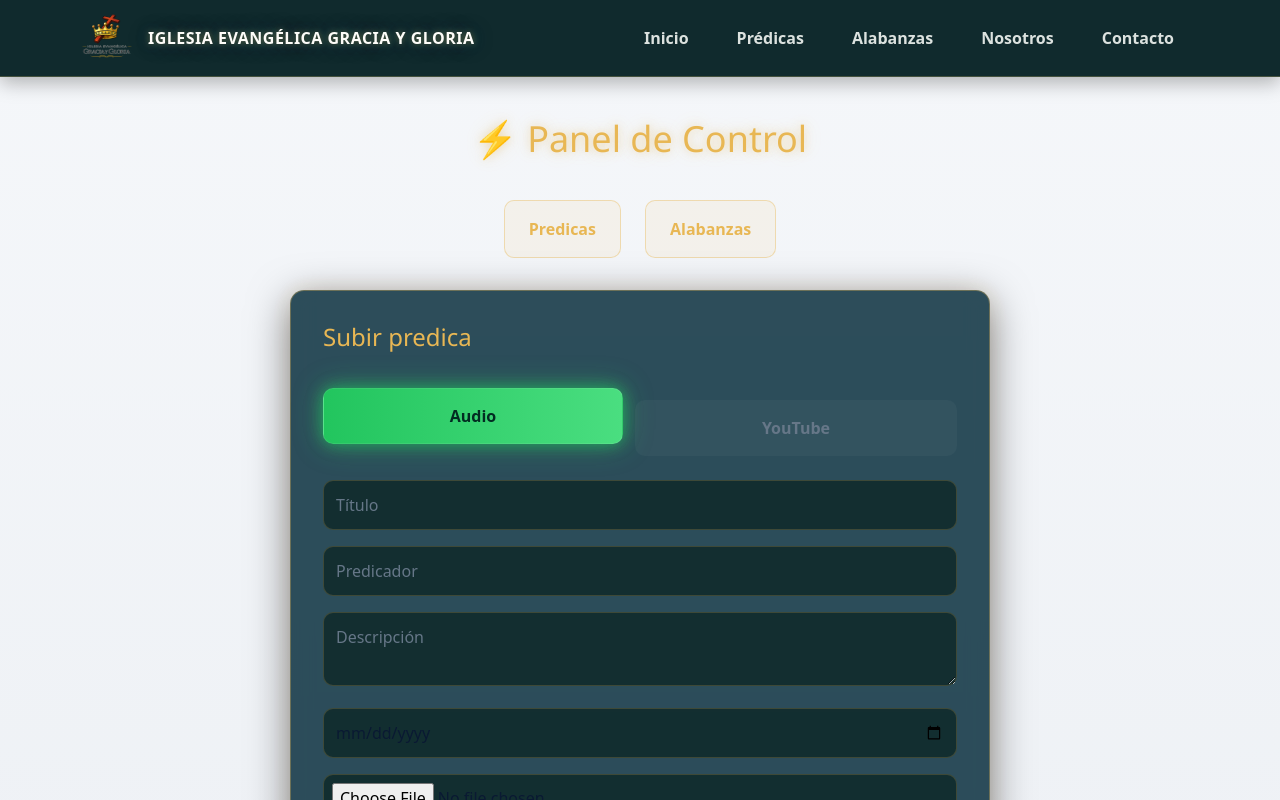
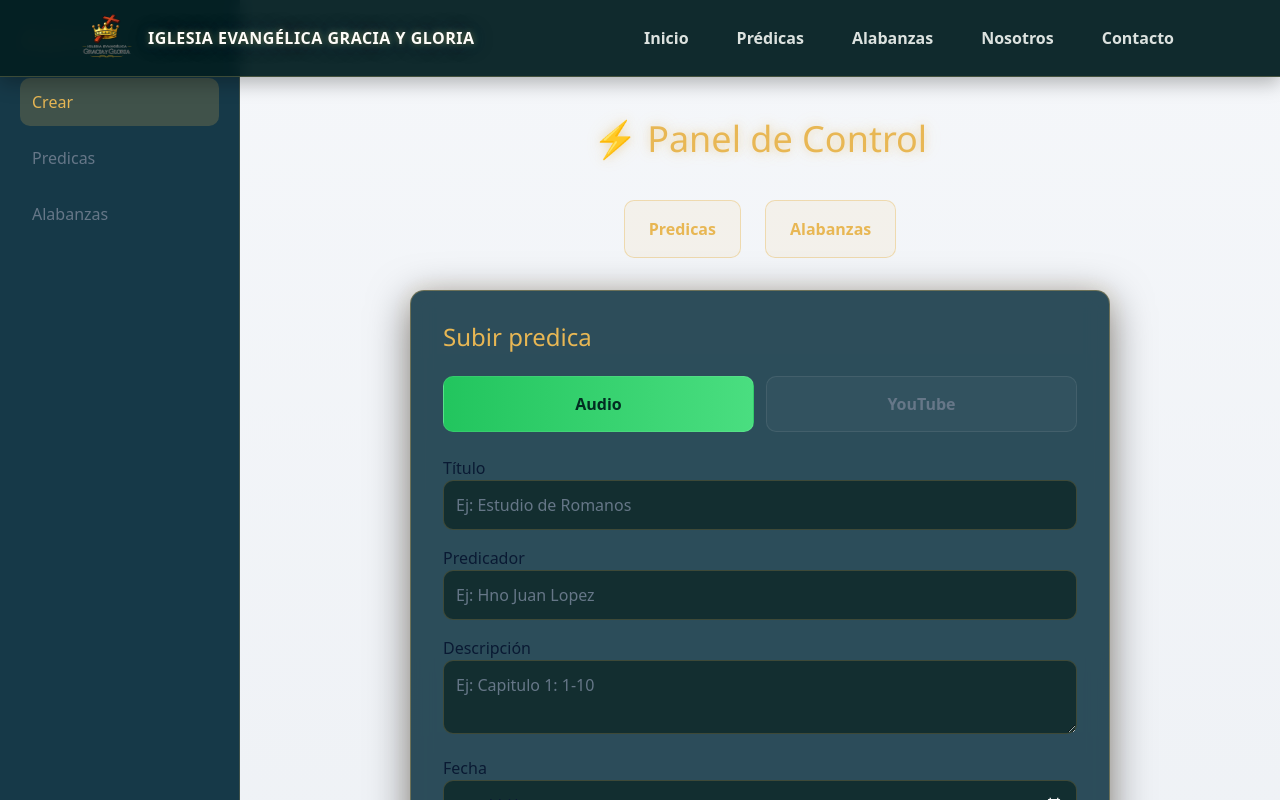
Before and after one commit to darobits/proyecto-iglesia, a Next.js app: page /admin in a window 1280 px wide. Both pictures are taken after a click on the button "Predicas". Shown: the top 800 px of the page. Built offline with nearby package versions, Linux system fonts and the light colour scheme; no server answers.

Commit message:
mejora del form de admin, botones

```diff
--- /dev/null
+++ b/src/app/admin/alabanzas/page.tsx
@@ -0,0 +1,5 @@
+import Listado from "@/components/admin/Listado"
+
+export default function AlabanzasPage() {
+  return <Listado tabla="alabanzas" />
+}
--- a/src/app/admin/page.tsx
+++ b/src/app/admin/page.tsx
@@ -2,8 +2,11 @@
 
 import { useState } from "react"
 import { supabase } from "@/lib/supabase"
+import { useRouter } from "next/navigation"
 
 export default function AdminPage() {
+
+  const router = useRouter()
 
   const [tipo, setTipo] = useState<"predica" | "alabanza" | null>(null)
   const [modo, setModo] = useState<"audio" | "youtube">("audio")
@@ -15,6 +18,13 @@ export default function AdminPage() {
   const [file, setFile] = useState<File | null>(null)
   const [youtubeUrl, setYoutubeUrl] = useState("")
   const [loading, setLoading] = useState(false)
+
+  const isFormValid =
+    titulo &&
+    autor &&
+    descripcion &&
+    fecha &&
+    (modo === "audio" ? file : youtubeUrl)
 
   const resetForm = () => {
     setTitulo("")
@@ -29,8 +39,8 @@ export default function AdminPage() {
 
     if (!tipo) return alert("Seleccioná tipo")
 
-    if (!titulo || !autor || !fecha) {
-      return alert("Completá los campos obligatorios")
+    if (!isFormValid) {
+      return alert("Completá todos los campos obligatorios")
     }
 
     setLoading(true)
@@ -38,22 +48,14 @@ export default function AdminPage() {
     try {
       let audioUrl: string | null = null
 
-      // ========================
-      // AUDIO
-      // ========================
       if (modo === "audio") {
 
-        if (!file) {
-          setLoading(false)
-          return alert("Falta archivo")
-        }
-
         const bucket = tipo === "predica" ? "predicas" : "alabanzas"
-        const fileName = `${Date.now()}-${file.name}`
+        const fileName = `${Date.now()}-${file!.name}`
 
         const { error: uploadError } = await supabase.storage
           .from(bucket)
-          .upload(fileName, file)
+          .upload(fileName, file!)
 
         if (uploadError) {
           setLoading(false)
@@ -67,9 +69,6 @@ export default function AdminPage() {
         audioUrl = data.publicUrl
       }
 
-      // ========================
-      // INSERT DB
-      // ========================
       const table = tipo === "predica" ? "predicas" : "alabanzas"
 
       const payload = {
@@ -102,32 +101,48 @@ export default function AdminPage() {
   }
 
   return (
+    <div style={{ display: "flex" }}>
+
+      {/* 🔥 SIDEBAR */}
+      <aside className="sidebar">
+
+        <h2 className="sidebar-title">Admin</h2>
+
+        <div className="sidebar-item active">Crear</div>
+
+        <div
+          className="sidebar-item"
+          onClick={() => router.push("/admin/predicas")}
+        >
+          Predicas
+        </div>
+
+        <div
+          className="sidebar-item"
+          onClick={() => router.push("/admin/alabanzas")}
+        >
+          Alabanzas
+        </div>
+
+      </aside>
+
+      {/* 🔥 CONTENIDO */}
+      <main style={{ marginLeft: 240, width: "100%" }}>
+
         <div className="admin-container">
 
           <h1 className="admin-title">⚡ Panel de Control</h1>
 
-      {/* SELECTOR */}
           <div className="admin-section">
-
-        <button onClick={() => setTipo("predica")}>
-          Predicas
-        </button>
-
-        <button onClick={() => setTipo("alabanza")}>
-          Alabanzas
-        </button>
-
+            <button onClick={() => setTipo("predica")}>Predicas</button>
+            <button onClick={() => setTipo("alabanza")}>Alabanzas</button>
           </div>
 
-      {/* FORM */}
           {tipo && (
             <div className="admin-card">
 
               <h3>Subir {tipo}</h3>
 
-          {/* =========================
-              TOGGLE LIMPIO Y CORRECTO
-          ========================= */}
               <div className="admin-toggle">
 
                 <button
@@ -148,53 +163,61 @@ export default function AdminPage() {
 
               </div>
 
-          {/* INPUTS */}
-
+              {/* FORM */}
+              <label>Título</label>
               <input
-            placeholder="Título"
+                placeholder="Ej: Estudio de Romanos"
                 value={titulo}
                 onChange={e => setTitulo(e.target.value)}
               />
 
+              <label>{tipo === "predica" ? "Predicador" : "Autor"}</label>
               <input
-            placeholder={tipo === "predica" ? "Predicador" : "Autor"}
+                placeholder="Ej: Hno Juan Lopez"
                 value={autor}
                 onChange={e => setAutor(e.target.value)}
               />
 
+              <label>Descripción</label>
               <textarea
-            placeholder="Descripción"
+                placeholder="Ej: Capitulo 1: 1-10"
                 value={descripcion}
                 onChange={e => setDescripcion(e.target.value)}
               />
 
+              <label>Fecha</label>
               <input
                 type="date"
                 value={fecha}
                 onChange={e => setFecha(e.target.value)}
+                className="date-input"
               />
 
-          {/* AUDIO */}
               {modo === "audio" && (
+                <>
+                  <label>Seleccionar archivo</label>
                   <input
                     type="file"
                     onChange={e => setFile(e.target.files?.[0] || null)}
                   />
+                </>
               )}
 
-          {/* YOUTUBE */}
               {modo === "youtube" && (
+                <>
+                  <label>URL YouTube</label>
                   <input
-              placeholder="URL YouTube"
+                    placeholder="https://youtube.com/..."
                     value={youtubeUrl}
                     onChange={e => setYoutubeUrl(e.target.value)}
                   />
+                </>
               )}
 
-          {/* BOTON */}
               <button
+                className="admin-submit-btn"
                 onClick={handleUpload}
-            disabled={loading}
+                disabled={!isFormValid || loading}
               >
                 {loading ? "Subiendo..." : "Subir"}
               </button>
@@ -203,5 +226,9 @@ export default function AdminPage() {
           )}
 
         </div>
+
+      </main>
+
+    </div>
   )
 }
--- /dev/null
+++ b/src/app/admin/predicas/page.tsx
@@ -0,0 +1,5 @@
+import Listado from "@/components/admin/Listado"
+
+export default function PredicasPage() {
+  return <Listado tabla="predicas" />
+}
--- a/src/app/globals.css
+++ b/src/app/globals.css
@@ -1048,16 +1048,16 @@ color:#6B7280;
 ========================= */
 
 .admin-toggle {
-  display: flex;
+  display: grid; /* 🔥 CAMBIO CLAVE */
+  grid-template-columns: 1fr 1fr;
   gap: 12px;
   margin-bottom: var(--spacing-md);
-  align-items: center;
 }
 
-/* BOTONES BASE */
+/* BOTONES */
 .toggle-btn {
-  flex: 1;
   height: 56px;
+  width: 100%;
 
   display: flex;
   align-items: center;
@@ -1079,17 +1079,19 @@ color:#6B7280;
   transition: all 0.25s ease;
 
   box-shadow: none !important;
-  transform: none !important; /* 🔥 evita saltos */
+  transform: none !important;
+
+  box-sizing: border-box; /* 🔥 clave */
 }
 
-/* ESTADO INACTIVO FORZADO */
+/* INACTIVO */
 .toggle-btn:not(.active) {
   background: rgba(255,255,255,0.03) !important;
   color: var(--text-muted) !important;
-  box-shadow: none !important;
+
 }
 
-/* HOVER (SIN MOVER ALTURA) */
+/* HOVER */
 .toggle-btn:hover {
   background: rgba(255,255,255,0.06) !important;
   color: var(--text-soft) !important;
@@ -1101,8 +1103,8 @@ color:#6B7280;
   color: #022c22 !important;
 
   box-shadow:
-    0 0 15px rgba(34,197,94,0.7),
-    0 0 30px rgba(34,197,94,0.4) !important;
+    0 0 12px rgba(34,197,94,0.6),
+    0 0 24px rgba(34,197,94,0.3); /* 🔥 bajamos intensidad */
 }
 
 /* YOUTUBE ACTIVO */
@@ -1110,9 +1112,10 @@ color:#6B7280;
   background: #ff0000 !important;
   color: white !important;
 
+
   box-shadow:
-    0 0 15px rgba(255,0,0,0.7),
-    0 0 30px rgba(255,0,0,0.4) !important;
+    0 0 12px rgba(255,0,0,0.6),
+    0 0 24px rgba(255,0,0,0.3); /* 🔥 igualamos al verde */
 }
 
 /* =========================
@@ -1155,7 +1158,9 @@ color:#6B7280;
 
 /* BOTON PRINCIPAL */
 
-.admin-card button:last-child {
+/* BOTON PRINCIPAL SUBMIT (SOLO SUBIR) */
+
+.admin-submit-btn {
   width: 100%;
   margin-top: var(--spacing-md);
 
@@ -1172,6 +1177,95 @@ color:#6B7280;
   transition: all 0.3s ease;
 }
 
-.admin-card button:last-child:hover {
+.admin-submit-btn:hover {
   box-shadow: 0 10px 30px rgba(232,183,84,0.35);
 }
+
+/***estilo icono calendario**/
+
+.date-input {
+  color-scheme: white; /* base */
+  position: relative;
+}
+
+/* 🔥 Chrome / Edge / Safari */
+.date-input::-webkit-calendar-picker-indicator {
+  filter: invert(1) brightness(2);
+  opacity: 1;
+  cursor: pointer;
+}
+
+/* 🔥 Hace que no quede oscuro por background */
+.date-input::-webkit-datetime-edit {
+  color: var(--text-main);
+}
+
+/* =========================
+   SIDEBAR ADMIN
+========================= */
+
+.sidebar {
+  width: 240px;
+  height: 100vh;
+  position: fixed;
+  left: 0;
+  top: 0;
+
+  background: rgba(10, 47, 63, 0.95);
+  border-right: 1px solid rgba(232,183,84,0.2);
+
+  padding: 20px;
+}
+
+.sidebar-title {
+  color: var(--gold);
+  margin-bottom: 20px;
+}
+
+.sidebar-item {
+  padding: 12px;
+  margin-bottom: 8px;
+  border-radius: var(--radius-md);
+  cursor: pointer;
+  color: var(--text-muted);
+}
+
+.sidebar-item:hover {
+  background: rgba(232,183,84,0.1);
+}
+
+.sidebar-item.active {
+  background: rgba(232,183,84,0.2);
+  color: var(--gold);
+}
+
+/* =========================
+   LISTADO ADMIN
+========================= */
+
+.listado {
+  padding: 30px;
+}
+
+.card-admin {
+  background: rgba(10,47,63,0.8);
+  border: 1px solid rgba(232,183,84,0.2);
+  border-radius: var(--radius-md);
+  padding: 16px;
+  margin-bottom: 16px;
+}
+
+.card-admin h4 {
+  color: var(--gold);
+}
+
+.card-actions {
+  margin-top: 10px;
+}
+
+.card-actions button {
+  background: red;
+  border: none;
+  padding: 6px 10px;
+  cursor: pointer;
+}
```
Also changed, not shown: src/components/admin/Listado.tsx (added, +48 -0 lines), src/components/admin/Sidebar.tsx (added, +26 -0 lines). Lines whose indentation alone changed are shown as unchanged.
